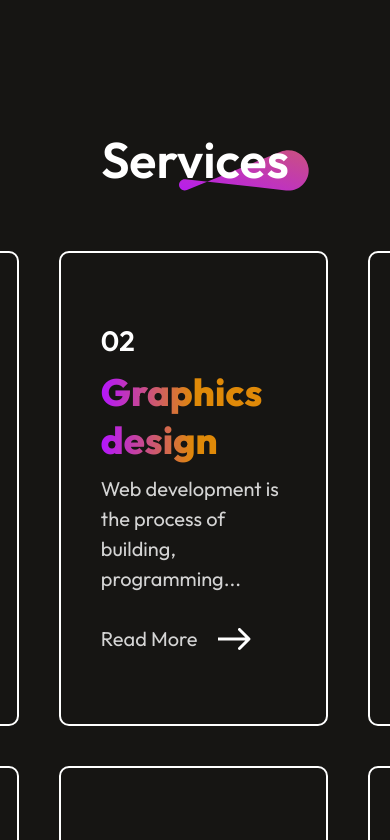
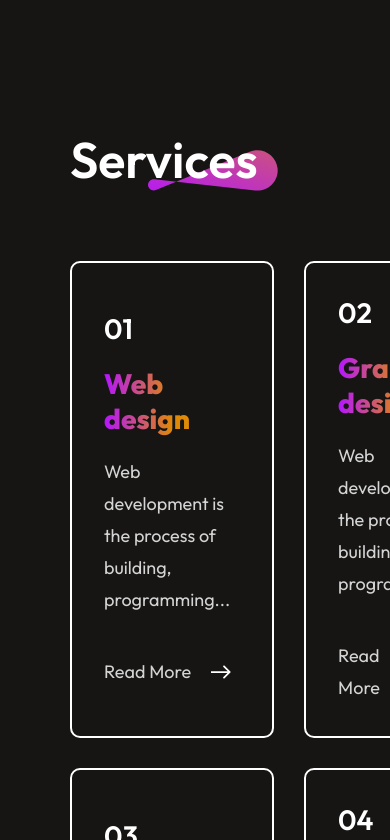
Before and after one commit to ramchandragawade/portfolio-react-css, a React (Vite) app: page / in a window 390 px wide. Shown: the part 2144-2984 px from the top of the page. Built offline with nearby package versions, Linux system fonts and the light colour scheme.

Commit message:
services responsive

```diff
--- a/src/Pages/ServicesPage/Services.css
+++ b/src/Pages/ServicesPage/Services.css
@@ -60,3 +60,32 @@
     transform: scale(1.05);
     transition: 0.4s;
 }
+
+@media (max-width:1024px) {
+    .services {
+        align-items: start;
+        gap: 70px;
+        margin: 20px 70px;
+    }
+    .services-format {
+        gap: 20px;
+        padding: 32px;
+    }
+    .services-format h2 {
+        font-size: 28px;
+    }
+    .services-format p {
+        font-size: 18px;
+        line-height: 32px;
+        max-width: 300px;
+    }
+
+    .services-readmore img {
+        width: 20px;
+    }
+
+    .services-container {
+        grid-template-columns: 1fr 1fr;
+        gap: 30px;
+    }
+}
```
